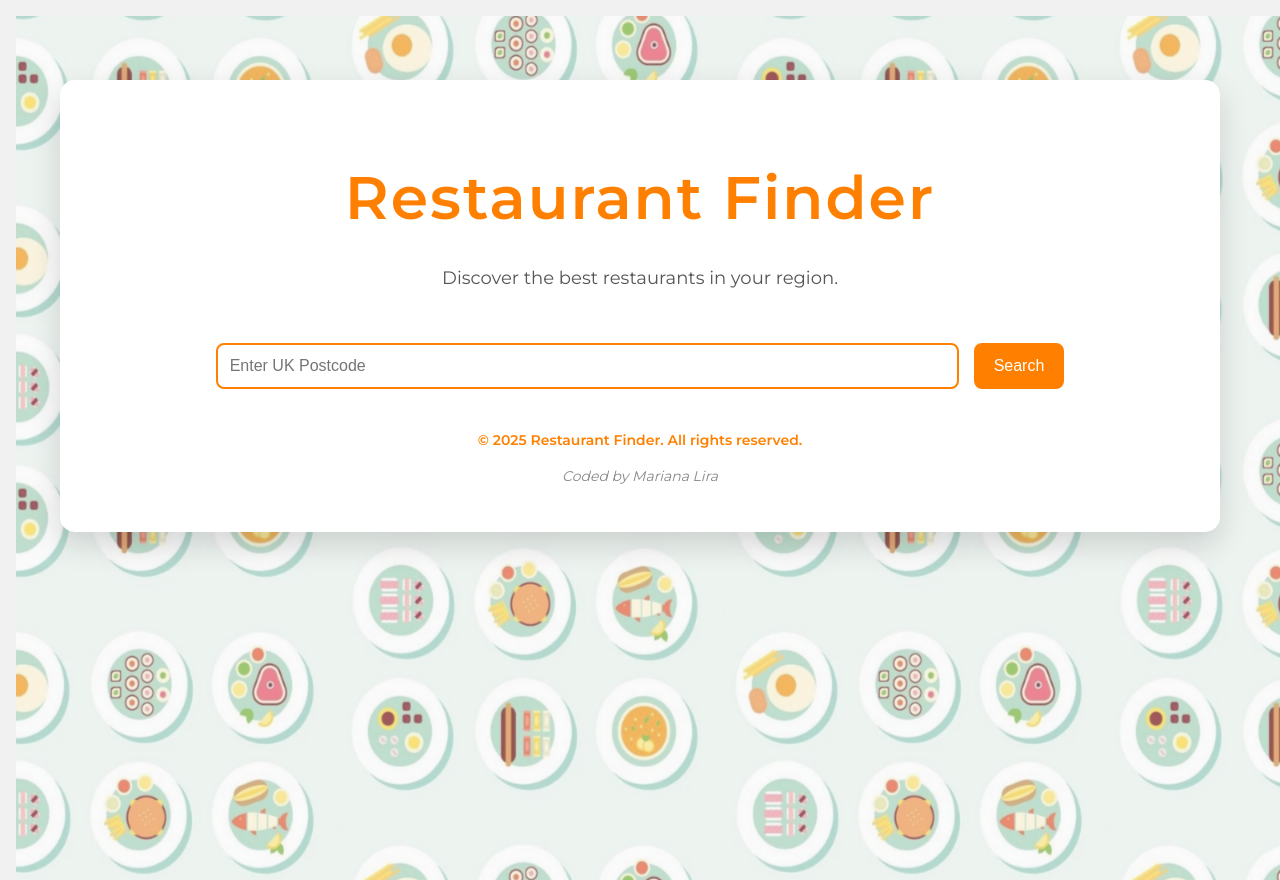
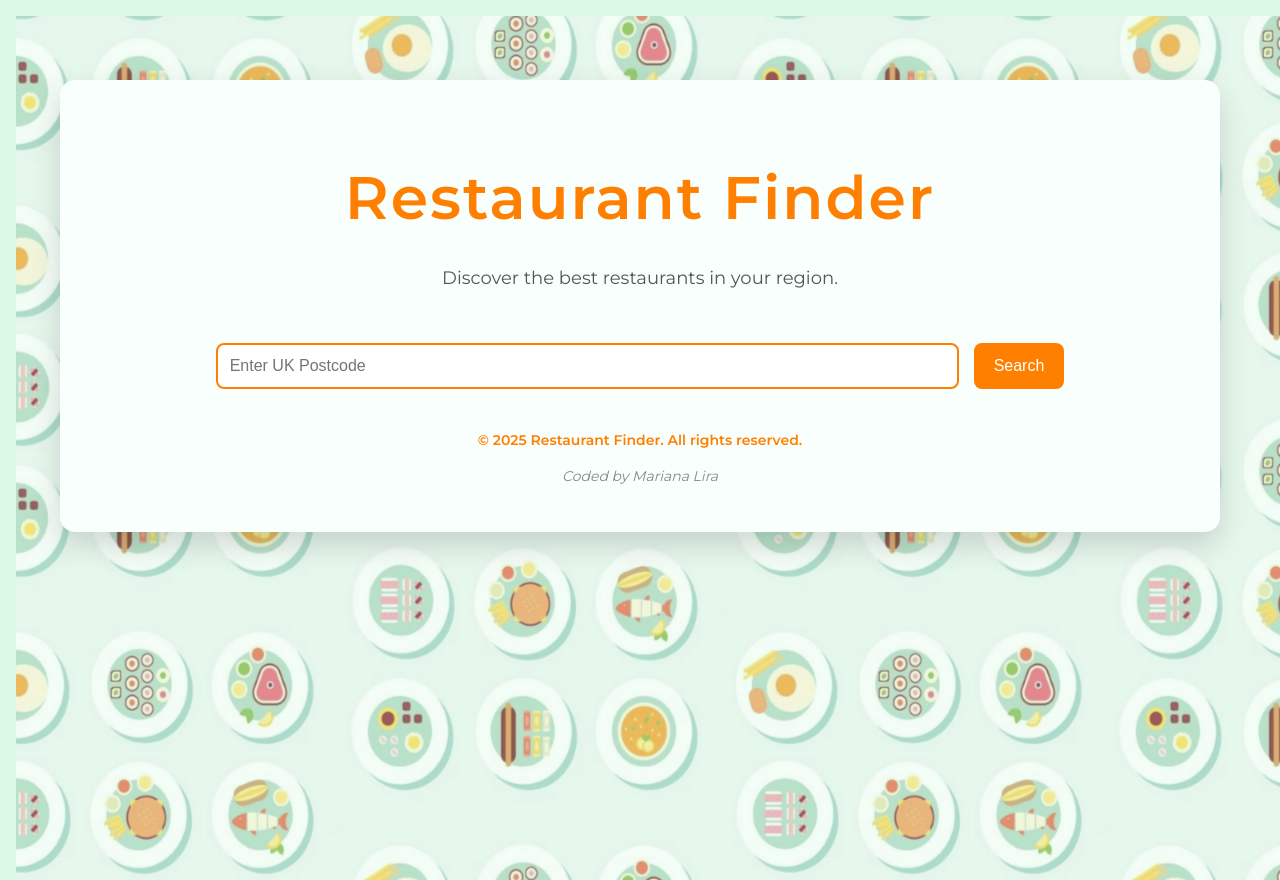
Before and after one commit to M-lira/JET-Code-Assignment, a Flask app: page / in a window 1280 px wide. Run offline with Flask 3, Linux system fonts and the light colour scheme.

Commit message:
Updated container color from white (#fff) to off-white (#f8fffc) for a softer look.

```diff
--- a/static/style.css
+++ b/static/style.css
@@ -3,7 +3,7 @@ body {
   font-family: 'Montserrat', sans-serif;
   margin: 0;
   padding: 0;
-  background-color: #f1f1f1;
+  background-color: #dafae5;
   color: #333;
   line-height: 1.6;
   position: relative;
@@ -54,7 +54,7 @@ body {
   max-width: 1100px;
   margin: 80px auto;
   padding: 30px;
-  background: #fff;
+  background: #f8fffc;
   border-radius: 15px;
   box-shadow: 0px 12px 30px rgba(0, 0, 0, 0.15);
   text-align: center;
```
